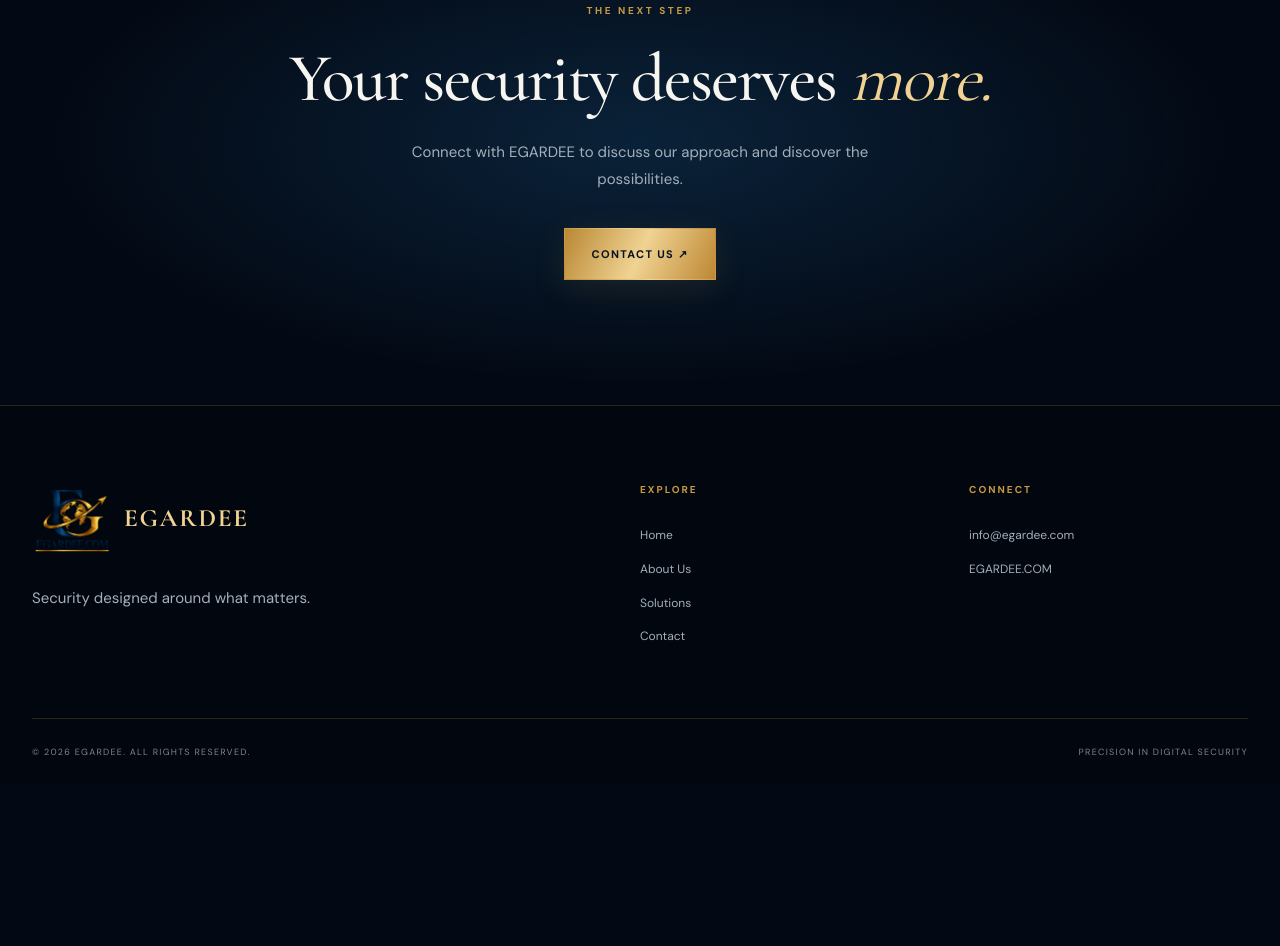
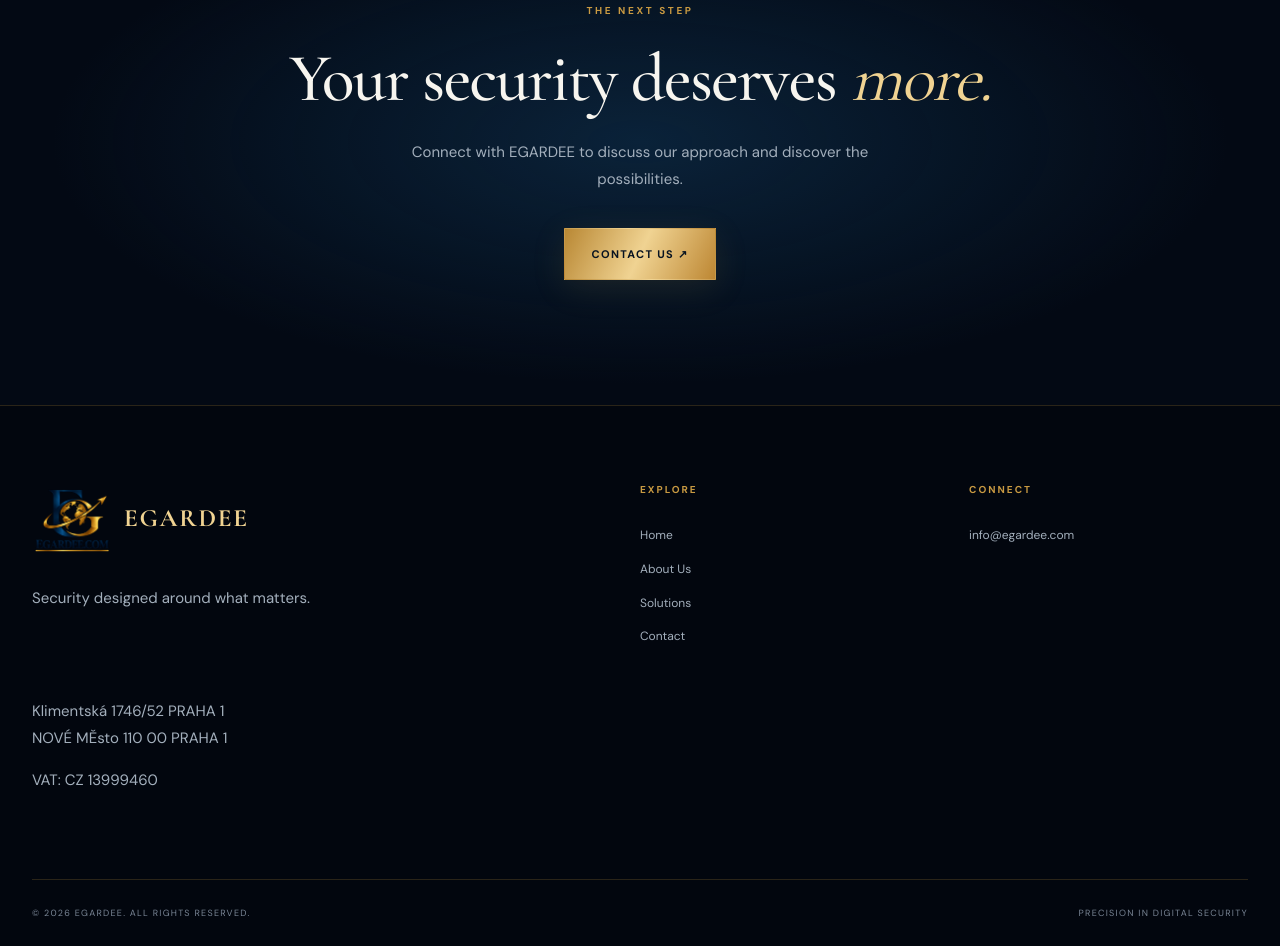
Before and after one commit to Code-EdIS/Egardee, a plain HTML site: page index.html in a window 1280 px wide. Shown: the part 3278-4224 px from the top of the page. Before the commit the page ends 4063 px from the top, so only its background shows below. Drawn offline with nearby package versions, Linux system fonts and the light colour scheme.

Commit message:
aggiunta dettagli contatti e partita iva in tutte le pagine

```diff
--- a/index.html
+++ b/index.html
@@ -195,8 +195,13 @@
       <div class="footer-links">
         <h4 data-i18n="footer.connect">Connect</h4>
         <a href="mailto:info@egardee.com">info@egardee.com</a>
-        <span>EGARDEE.COM</span>
       </div>
+
+      <div>
+        <p>Klimentská 1746/52 PRAHA 1 <br> NOVÉ MĚsto 110 00 PRAHA 1</p>
+        <p>VAT: CZ 13999460</p>
+      </div>
+
     </div>
     <div class="container footer-bottom">
       <span>© <span class="current-year"></span> EGARDEE. ALL RIGHTS RESERVED.</span>
```
Also changed, not shown: about.html (+4 -0 lines), contact.html (+4 -0 lines), solutions.html (+4 -0 lines).
